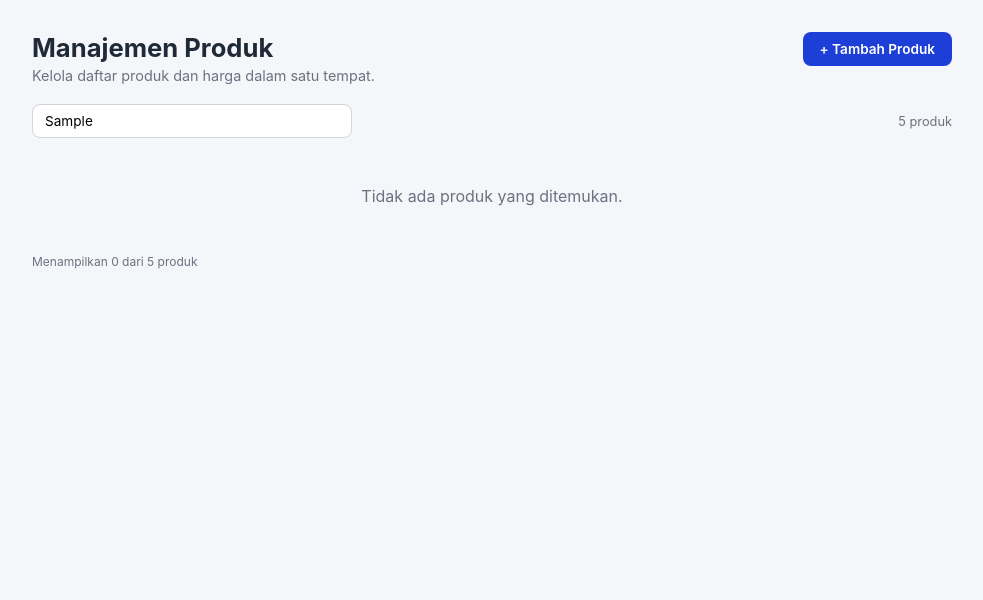
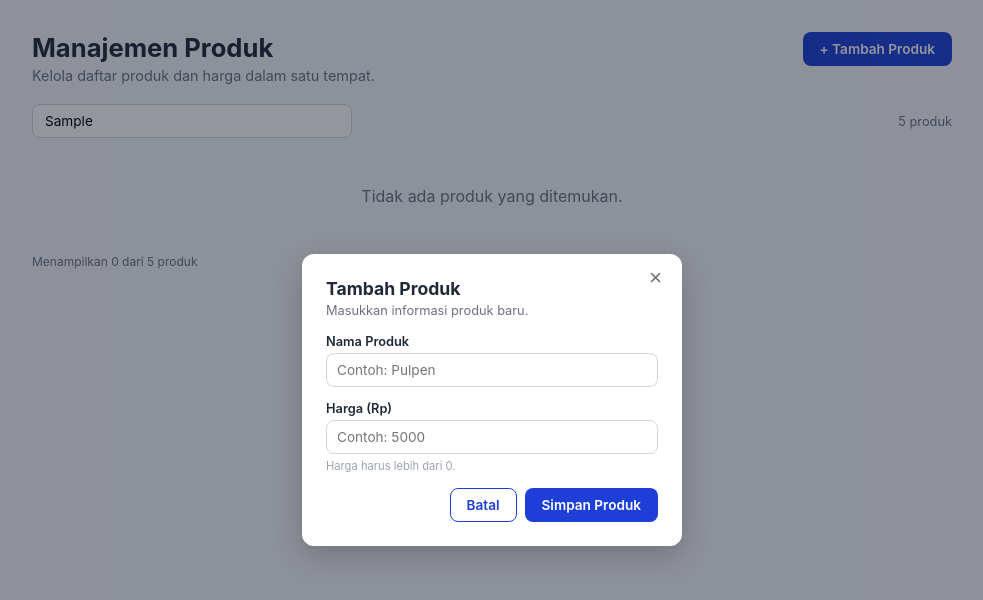
Before and after one commit to 4chie/042-class-pweb-express-database, a React (Vite) app in the folder frontend/: page / in a window 1280 px wide. Both pictures are taken after typing "Sample" into the empty fields and a click on the button "+ Tambah Produk". Shown: the top 600 px of the page, without its empty margins (148-1131 px from the left). Built offline with nearby package versions, Linux system fonts and the light colour scheme.

Commit message:
feat: tambah pop-up Tambah Produk dengan validasi nama dan harga

```diff
--- a/frontend/src/App.jsx
+++ b/frontend/src/App.jsx
@@ -2,14 +2,22 @@ import { useState } from "react";
 import { produkAwal } from "./data.js";
 import ProductList from "./components/ProductList.jsx";
 import SearchBar from "./components/SearchBar.jsx";
+import ProductFormModal from "./components/ProductFormModal.jsx";
 
 export default function App() {
   const [produk, setProduk] = useState(produkAwal);
   const [kataKunci, setKataKunci] = useState("");
+  const [tampilTambah, setTampilTambah] = useState(false);
 
   const hasilFilter = produk.filter((p) =>
     p.nama.toLowerCase().includes(kataKunci.trim().toLowerCase())
   );
+
+  const tambahProduk = ({ nama, harga }) => {
+    const idBaru = produk.reduce((maks, p) => Math.max(maks, p.id), 0) + 1;
+    setProduk([...produk, { id: idBaru, nama, harga }]);
+    setTampilTambah(false);
+  };
 
   return (
     <main className="container">
@@ -18,7 +26,9 @@ export default function App() {
           <h1>Manajemen Produk</h1>
           <p className="subtitle">Kelola daftar produk dan harga dalam satu tempat.</p>
         </div>
-        <button className="btn btn-primary">+ Tambah Produk</button>
+        <button className="btn btn-primary" onClick={() => setTampilTambah(true)}>
+          + Tambah Produk
+        </button>
       </header>
 
       <div className="toolbar">
@@ -31,6 +41,10 @@ export default function App() {
       <p className="footer-info">
         Menampilkan {hasilFilter.length} dari {produk.length} produk
       </p>
+
+      {tampilTambah && (
+        <ProductFormModal onSimpan={tambahProduk} onBatal={() => setTampilTambah(false)} />
+      )}
     </main>
   );
 }
--- /dev/null
+++ b/frontend/src/components/Modal.jsx
@@ -0,0 +1,28 @@
+import { useEffect } from "react";
+
+export default function Modal({ judul, deskripsi, onTutup, children }) {
+  // Tutup pop-up dengan tombol Escape
+  useEffect(() => {
+    const handler = (e) => e.key === "Escape" && onTutup();
+    window.addEventListener("keydown", handler);
+    return () => window.removeEventListener("keydown", handler);
+  }, [onTutup]);
+
+  return (
+    <div className="overlay" onClick={onTutup}>
+      <div
+        className="modal"
+        role="dialog"
+        aria-modal="true"
+        onClick={(e) => e.stopPropagation()}
+      >
+        <button className="modal-close" aria-label="Tutup" onClick={onTutup}>
+          ×
+        </button>
+        {judul && <h2 className="modal-title">{judul}</h2>}
+        {deskripsi && <p className="modal-desc">{deskripsi}</p>}
+        {children}
+      </div>
+    </div>
+  );
+}
--- /dev/null
+++ b/frontend/src/components/ProductFormModal.jsx
@@ -0,0 +1,71 @@
+import { useState } from "react";
+import Modal from "./Modal.jsx";
+
+// Dipakai untuk pop-up Tambah Produk (tanpa prop `produk`)
+// dan Edit Produk (dengan prop `produk` berisi data yang dipilih).
+export default function ProductFormModal({ produk, onSimpan, onBatal }) {
+  const modeEdit = Boolean(produk);
+  const [nama, setNama] = useState(produk ? produk.nama : "");
+  const [harga, setHarga] = useState(produk ? String(produk.harga) : "");
+  const [error, setError] = useState({});
+
+  const handleSubmit = (e) => {
+    e.preventDefault();
+    const galat = {};
+    if (nama.trim() === "") galat.nama = "Nama produk wajib diisi.";
+    if (!(Number(harga) > 0)) galat.harga = "Harga harus lebih dari 0.";
+    setError(galat);
+    if (Object.keys(galat).length > 0) return;
+
+    onSimpan({ nama: nama.trim(), harga: Number(harga) });
+  };
+
+  return (
+    <Modal
+      judul={modeEdit ? "Edit Produk" : "Tambah Produk"}
+      deskripsi={
+        modeEdit ? "Perbarui informasi produk yang dipilih." : "Masukkan informasi produk baru."
+      }
+      onTutup={onBatal}
+    >
+      <form onSubmit={handleSubmit} noValidate>
+        {modeEdit && <p className="modal-id">ID: {produk.id}</p>}
+
+        <label className="field">
+          <span>Nama Produk</span>
+          <input
+            type="text"
+            placeholder="Contoh: Pulpen"
+            value={nama}
+            onChange={(e) => setNama(e.target.value)}
+          />
+          {error.nama && <small className="field-error">{error.nama}</small>}
+        </label>
+
+        <label className="field">
+          <span>Harga (Rp)</span>
+          <input
+            type="number"
+            placeholder="Contoh: 5000"
+            value={harga}
+            onChange={(e) => setHarga(e.target.value)}
+          />
+          {error.harga ? (
+            <small className="field-error">{error.harga}</small>
+          ) : (
+            <small className="field-hint">Harga harus lebih dari 0.</small>
+          )}
+        </label>
+
+        <div className="modal-actions">
+          <button type="button" className="btn btn-outline" onClick={onBatal}>
+            Batal
+          </button>
+          <button type="submit" className="btn btn-primary">
+            {modeEdit ? "Simpan Perubahan" : "Simpan Produk"}
+          </button>
+        </div>
+      </form>
+    </Modal>
+  );
+}
--- a/frontend/src/index.css
+++ b/frontend/src/index.css
@@ -157,3 +157,89 @@ body {
   font-size: 0.75rem;
   color: #6b7280;
 }
+
+.overlay {
+  position: fixed;
+  inset: 0;
+  background: rgba(17, 24, 39, 0.45);
+  display: flex;
+  align-items: center;
+  justify-content: center;
+  padding: 16px;
+}
+
+.modal {
+  position: relative;
+  width: 100%;
+  max-width: 380px;
+  background: #fff;
+  border-radius: 12px;
+  padding: 24px;
+  box-shadow: 0 10px 30px rgba(0, 0, 0, 0.2);
+}
+
+.modal-close {
+  position: absolute;
+  top: 10px;
+  right: 14px;
+  border: none;
+  background: none;
+  font-size: 1.4rem;
+  color: #6b7280;
+  cursor: pointer;
+}
+
+.modal-title {
+  margin: 0;
+  font-size: 1.1rem;
+}
+
+.modal-desc {
+  margin: 4px 0 16px;
+  font-size: 0.8rem;
+  color: #6b7280;
+}
+
+.modal-id {
+  margin: 0 0 8px;
+  font-size: 0.75rem;
+  color: #9ca3af;
+}
+
+.field {
+  display: block;
+  margin-bottom: 14px;
+}
+
+.field span {
+  display: block;
+  margin-bottom: 4px;
+  font-size: 0.8rem;
+  font-weight: 600;
+}
+
+.field input {
+  width: 100%;
+  font: inherit;
+  font-size: 0.85rem;
+  padding: 8px 10px;
+  border: 1px solid #d1d5db;
+  border-radius: 8px;
+}
+
+.field-hint {
+  color: #9ca3af;
+  font-size: 0.7rem;
+}
+
+.field-error {
+  color: #dc2626;
+  font-size: 0.7rem;
+}
+
+.modal-actions {
+  display: flex;
+  justify-content: flex-end;
+  gap: 8px;
+  margin-top: 8px;
+}
```
